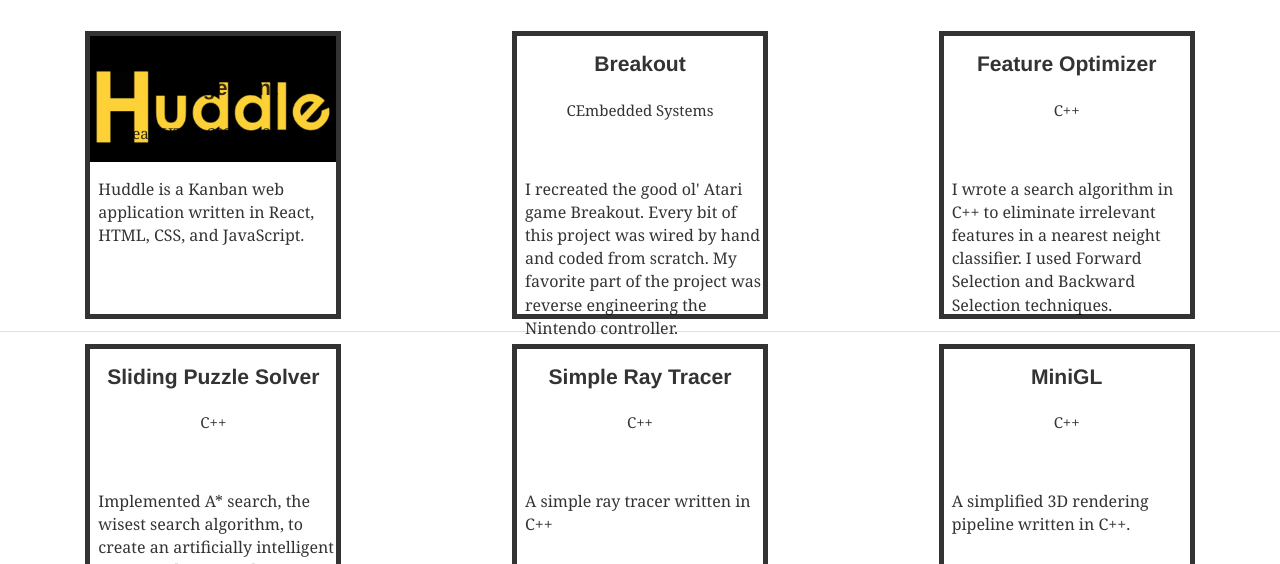
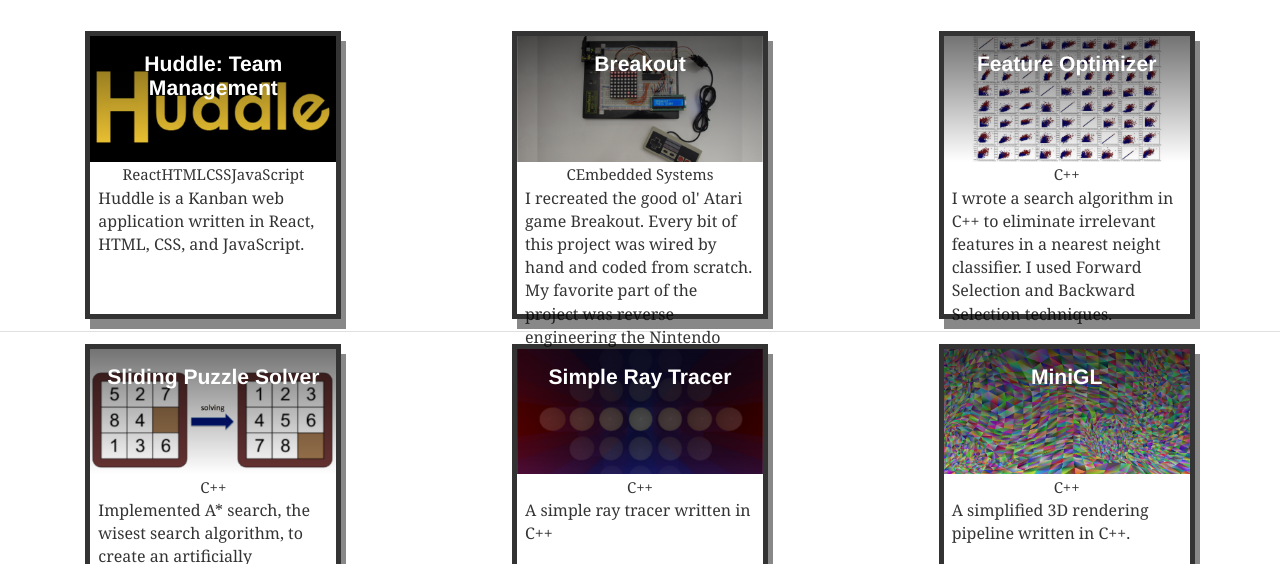
Before and after one commit to RBoshae/personal-website-react, a Gatsby site: page / in a window 1280 px wide. Shown: the part 236-800 px from the top of the page. Built offline with nearby package versions, Linux system fonts and the light colour scheme; Gatsby itself is replaced by a stand-in of ours.

Commit message:
Added Background Images to projects

```diff
--- a/src/components/ProjectItem.js
+++ b/src/components/ProjectItem.js
@@ -10,14 +10,15 @@ const projectItemStyle = {
   boxSizing: 'border-box',
   // paddingLeft: '8px',
   // paddingRight: '8px',
-  border: 'solid 5px'
+  border: 'solid 5px',
+  boxShadow: '5px 10px #888888'
 
 };
 
-
 const pStyle = {
   fontSize: '15px',
-  textAlign: 'center'
+  textAlign: 'center',
+  marginBottom:'0'
 }
 class ProjectItem extends React.Component {
   render() {
@@ -27,13 +28,38 @@ class ProjectItem extends React.Component {
       <div className="columns project-item">
         <div className="item-wrap">
           <div style={projectItemStyle} >
-            <div style={{paddingTop: "1rem", textAlign: "center",height: "45%", backgroundImage: `url(${this.props.project.pictureLink})`, backgroundSize: 'cover',
-            overflow: 'hidden',}} >
-              {/* <img src={this.props.project.pictureLink} alt="Project Picture" /> */}
+            <div
+              style={{
+                position: 'relative',
+                zIndex:'1',
+                margin: 'auto',
+                color: 'white',
+                fontSize: '1.75rem',
+                paddingTop: "1rem", textAlign: "center",
+                height: "45%",
+                verticalAlign: 'center',
+
+              }} >
+              <div className="bg" style={{
+                position: 'absolute',
+                zIndex: '-1',
+                top: '0',
+                bottom: '0',
+                left: '0',
+                right: '0',
+                backgroundImage: `linear-gradient(
+                    rgba(0, 0, 0, 0.55),
+                    rgba(0, 0, 0, 0)
+                  ), url(${this.props.project.pictureLink})`,
+                width: '100%',
+                height: '100%',
+                backgroundSize: 'cover',
+
+              }}></div>
               <h3>{this.props.project.title}</h3>
+            </div>
+            <div style={{paddingTop: ".11rem", paddingLeft: ".5rem", paddingRight: ".5rem"}}>
               <p style={pStyle}>{this.props.project.languages}</p>
-            </div>
-            <div style={{paddingTop: "1rem", paddingLeft: ".5rem", paddingRIght: ".5rem"}}>
               <p>{this.props.project.descirption}</p>
             </div>
           </div>
--- a/src/components/Projects.js
+++ b/src/components/Projects.js
@@ -3,11 +3,19 @@ import ReactDom from "react-dom";
 import Link from "gatsby-link";
 import ProjectItem from './ProjectItem';
 
-import Huddle from "../assets/images/projects/Huddle/Huddle-Logo-700x400.png";
+// import project background images
+import Huddle from "../assets/images/projects/Huddle/BG-700x400.png";
+import Breakout from "../assets/images/projects/Breakout/BG-700x400.png";
+import FeatureSelectionFromNN from "../assets/images/projects/Feature-Selection-With-Nearest-Neighbor/BG-700x400.jpg";
+import miniGL from "../assets/images/projects/miniGL/BG-700x400.png";
+import personalWebsitev1 from "../assets/images/projects/PersonalWebsite/BG-700x400.png";
+import RayTracer from "../assets/images/projects/RayTracer/BG-700x400.png";
+import rshell from "../assets/images/projects/rshell/BG-700x400.png";
+import SlidingPuzzle from "../assets/images/projects/SlidingPuzzle/BG-700x400.png";
+
 
 const projectsContainer = {
   position: 'absolute'
-
 };
 
 
@@ -33,7 +41,7 @@ class Projects extends React.Component {
         title: "Breakout",
         descirption: "I recreated the good ol' Atari game Breakout. Every bit of this project was wired by hand and coded from scratch. My favorite part of the project was reverse engineering the Nintendo controller.",
         languages: ["C", "Embedded Systems"],
-        pictureLink: "",
+        pictureLink: Breakout,
         lastUpdate: "June 2017"
       },
       {
@@ -41,7 +49,7 @@ class Projects extends React.Component {
         descirption: "I wrote a search algorithm in C++ to eliminate irrelevant features in a nearest neight classifier. I used Forward Selection and Backward Selection techniques.",
         languages: ["C++"],
         tags: ["Machine Learning"],
-        pictureLink: "",
+        pictureLink: FeatureSelectionFromNN,
         lastUpdate: "Nov 2016"
       },
       {
@@ -49,7 +57,7 @@ class Projects extends React.Component {
         descirption: "Implemented A* search, the wisest search algorithm, to create an artificially intelligent program that can solve a 3x3 puzzle.",
         languages: ["C++"],
         tags: ["AI"],
-        pictureLink: "",
+        pictureLink: SlidingPuzzle,
         lastUpdate: "Feb 21, 2016"
       },
       {
@@ -57,7 +65,7 @@ class Projects extends React.Component {
         descirption: "A simple ray tracer written in C++",
         languages: ["C++"],
         tags: ["Graphics"],
-        pictureLink: "",
+        pictureLink: RayTracer,
         lastUpdate: "Dec 21, 2017"
       },
       {
@@ -65,7 +73,7 @@ class Projects extends React.Component {
         descirption: "A simplified 3D rendering pipeline written in C++.",
         languages: ["C++"],
         tags: ["Graphics"],
-        pictureLink: "",
+        pictureLink: miniGL,
         lastUpdate: "Nov 28, 2017"
       },
       {
@@ -73,15 +81,15 @@ class Projects extends React.Component {
         descirption: "A shell terminal writtin in C++",
         languages: ["C++"],
         tags: ["OS"],
-        pictureLink: "",
+        pictureLink: rshell,
         lastUpdate: "Dec 2, 2017"
       },
       {
-        title: "Personal Website",
+        title: "Personal Website 1.0",
         descirption: "My personal website written in HTML, CSS, JavaScript.",
         languages: ["Bootstrap", "HTML", "CSS" , "JavaScript", "jQuery"],
         tags: ["WebDev"],
-        pictureLink: "",
+        pictureLink: personalWebsitev1,
         lastUpdate: "Jan 3, 2017"
       },
       {
@@ -110,7 +118,10 @@ class Projects extends React.Component {
       projectItems = this.state.projects.map( (project) => {
         // console.log(projectItems);
         return (
-          <td key={project.title} style={{paddingLeft: '.25rem', paddingRight: '.25rem'}}>
+          <td key={project.title} style = {{
+            paddingLeft: '.25rem',
+            paddingRight: '.25rem'
+          }}>
             <ProjectItem
               onMouseEnter={this.fadeBackground}
               onMouseLeave={this.resetBackground}
```
Also changed, not shown: src/assets/images/projects/Breakout/BG-700x400.png (renamed from src/assets/images/projects/Breakout/Top-View-700x400.png), src/assets/images/projects/Feature-Selection-With-Nearest-Neighbor/BG-700x400.jpg (renamed from src/assets/images/projects/Machine-Learning/Machine-Learning-700x400.jpg), src/assets/images/projects/Feature-Selection-With-Nearest-Neighbor/Feature-Selection-With-Nearest-Neighbor-Image-Cap.jpg (renamed from src/assets/images/projects/Machine-Learning/Machine-Learning-Image-Cap.jpg), src/assets/images/projects/Huddle/BG-700x400.png (renamed from src/assets/images/projects/Huddle/Huddle-Logo-700x400.png), src/assets/images/projects/PersonalWebsite/BG-700x400.png (renamed from src/assets/images/projects/PersonalWebsite/personal-website-700x400.png), src/assets/images/projects/RayTracer/BG-700x400.png (renamed from src/assets/images/projects/rayTracer/raytracer-thumb-25-700x400.png), src/assets/images/projects/RayTracer/raytracer-thumb-25.png (renamed from src/assets/images/projects/rayTracer/raytracer-thumb-25.png), src/assets/images/projects/SlidingPuzzle/BG-700x400.png (renamed from src/assets/images/projects/sliding_puzzle/sliding_puzzle-700x400.png), src/assets/images/projects/SlidingPuzzle/sliding_puzzle.png (renamed from src/assets/images/projects/sliding_puzzle/sliding_puzzle.png), src/assets/images/projects/miniGL/BG-700x400.png (renamed from src/assets/images/projects/miniGL/mgl-thumb-25-700x400.png), src/assets/images/projects/rshell/BG-700x400.png (renamed from src/assets/images/projects/rshell/rshell-700x400.png).
